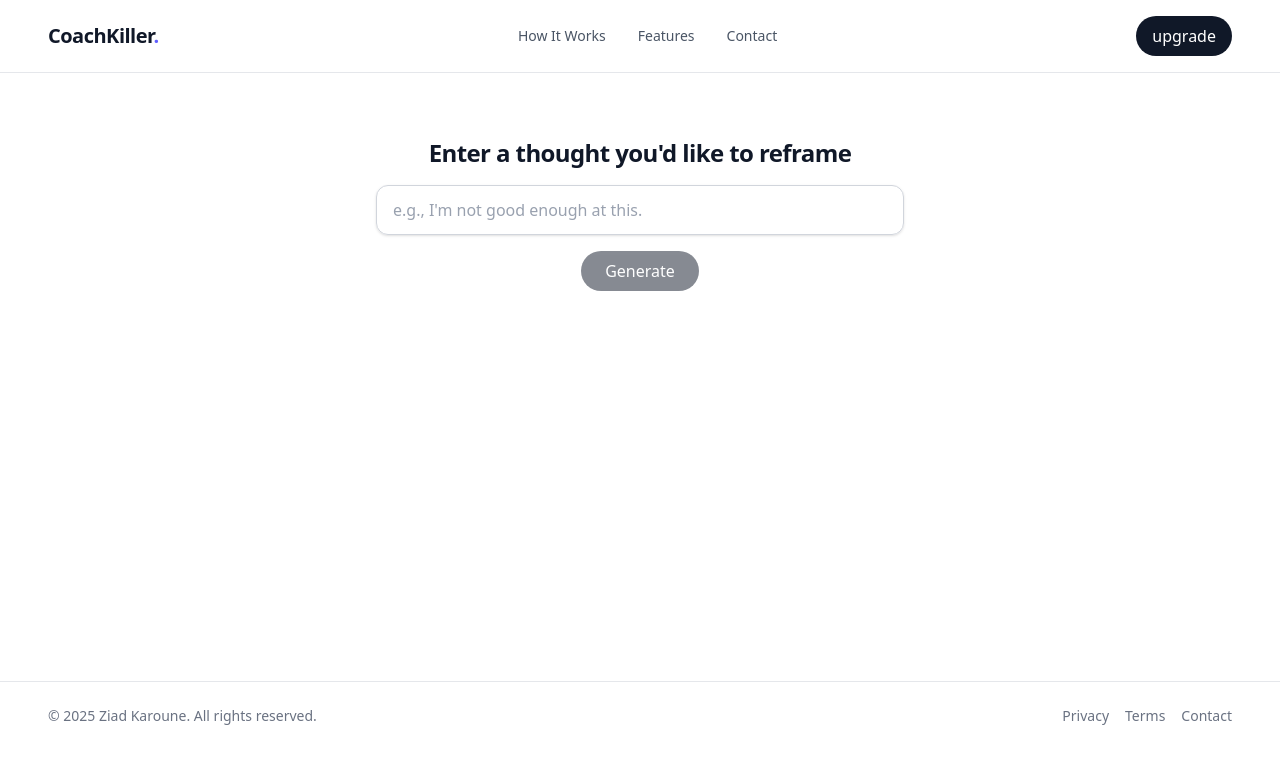
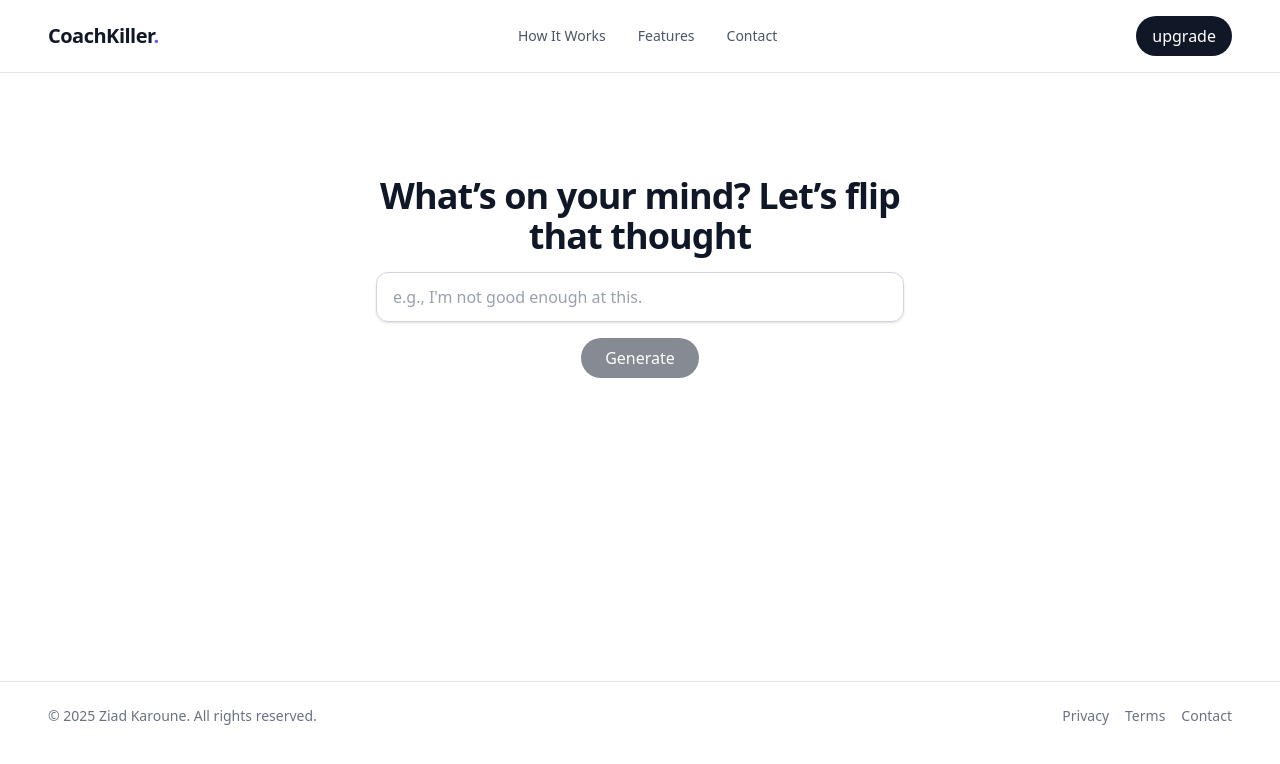
Before and after one commit to ziadkaroune/COACHKILLER, a React (Vite) app in the folder frontend/: page / in a window 1280 px wide. Shown: the top 764 px of the page. Built offline with nearby package versions, Linux system fonts and the light colour scheme.

Commit message:
fix input form

```diff
--- a/frontend/src/components/InputForm.jsx
+++ b/frontend/src/components/InputForm.jsx
@@ -3,22 +3,20 @@ import ThoughtOutput from './ThoughtOutput'
 const InputForm = () => {
   const [text, setText] = useState("");
   const [toughtInput , setToughInput] = useState("");
-  const [validateMessage , setValiDateMessage] = useState(false);
   function submitThought(){
-    if(text.trim().length > 3){
+    if(text.trim().length > 0){
         setToughInput(text);
-        setValiDateMessage(true);
     }
     else{
-        setValiDateMessage(false);
-         setToughInput(text);
+         setToughInput("");
     }
   }
   return (
     <>
-    <section className="max-w-xl mx-auto mt-16 px-6">
-      <h2 className="text-2xl font-semibold text-gray-900 mb-4 tracking-tight">
-         Enter a thought you'd like to reframe
+    <section className="max-w-xl mx-auto mt-16 px-6 min-h-[300px] flex justify-center items-center">
+      <div>
+      <h2 className="text-4xl font-semibold  text-gray-900 mb-4 tracking-tight">
+         What’s on your mind? Let’s flip that thought
       </h2>
 
       <div className="space-y-4">
@@ -38,9 +36,10 @@ const InputForm = () => {
           Generate
         </button>
       </div>
+      </div>
     </section>
 
-    {validateMessage && <ThoughtOutput cleanUserinput={toughtInput} />}
+    {toughtInput && <ThoughtOutput cleanUserinput={toughtInput} />}
     </>
   );
 };
```
